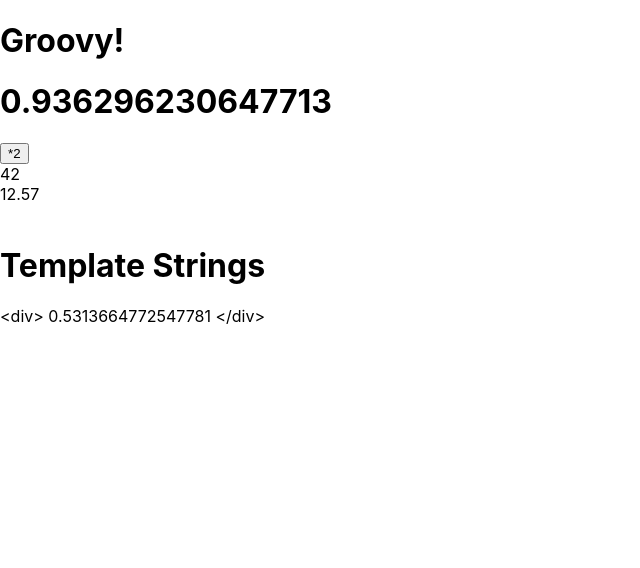
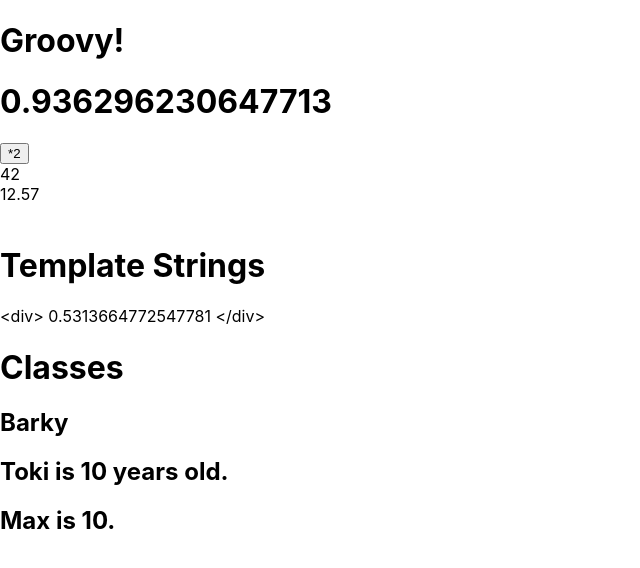
Before and after one commit to Jason-Hargrove/react-getting-started, a React (Create React App) app: page / in a window 1280 px wide. Shown: the top 568 px of the page, without its empty margins (0-640 px from the left). Built offline with nearby package versions, Linux system fonts and the light colour scheme.

Commit message:
Practice with classes.

```diff
--- a/src/App.js
+++ b/src/App.js
@@ -2,6 +2,7 @@ import logo from './logo.svg';
 import './App.css';
 import { Add } from './components/CountUp';
 import { TemplateStrings } from './components/TemplateStrings';
+import { Classes } from './components/Classes';
 
 function App() {
   return (
@@ -11,6 +12,8 @@ function App() {
       <br />
       <br />
       <TemplateStrings />
+      <br />
+      <Classes />
     </>
   );
 }
--- /dev/null
+++ b/src/components/Classes.js
@@ -0,0 +1,46 @@
+const title = "Classes";
+
+class Canine {
+    constructor(name) {
+        this.name = name;
+    }
+    greet() {
+        console.log(`Bark! Bark! My name is ${this.name}`);
+    }
+}
+
+class Dog extends Canine {
+    constructor(name, age) {
+        super(name);
+        this.age = age;
+    }
+    greet() {
+        console.log(`${this.name} is a good doggy. You're ${this.age} years old.`);
+    }
+}
+
+const d1 = new Canine("Barky");
+console.log(d1);
+d1.greet();
+
+const d2 = new Dog("Toki", 10);
+console.log(d2);
+d2.greet();
+
+const d3 = new Dog("Max", 15);
+console.log(d3);
+d3.greet();
+
+d3.greet = () => console.log("I\'am special!");
+d3.greet();
+
+export function Classes() {
+    return (
+        <>
+            <h1>{title}</h1>
+            <h2>{d1.name}</h2>
+            <h2>{d2.name} is {d2.age} years old.</h2>
+            <h2>{d3.name} is {d2.age}.</h2>
+        </>
+    );
+}
```
